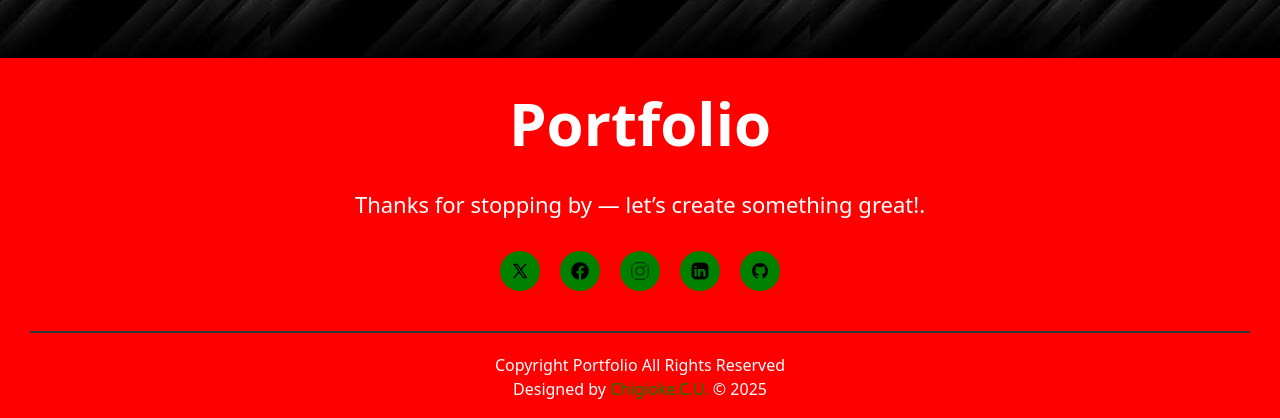
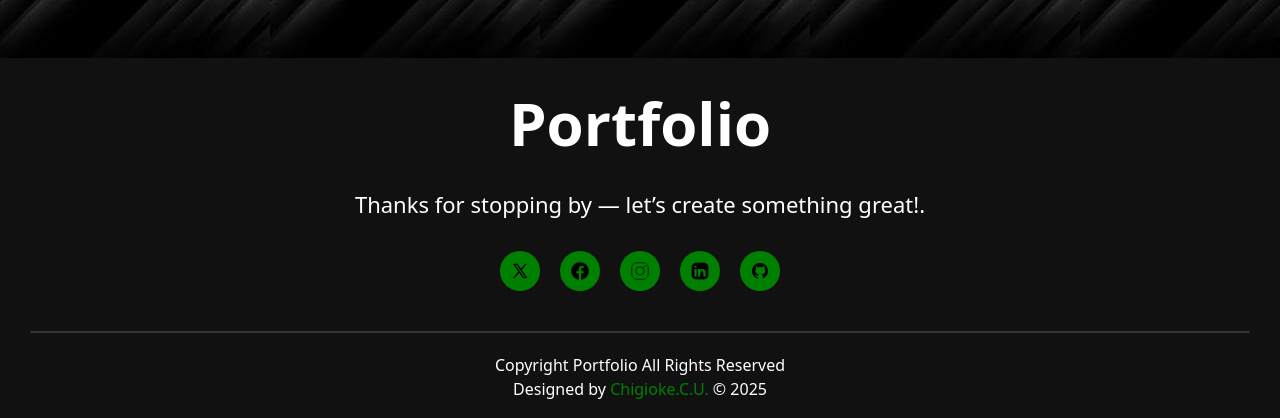
Before and after one commit to Tontoncharlie/portfolio, a Next.js app: page / in a window 1280 px wide. Shown: the part 509-927 px from the top of the page. Built offline with nearby package versions, Linux system fonts and the light colour scheme.

Commit message:
turning back

```diff
--- a/src/app/Components/footer/footer.module.css
+++ b/src/app/Components/footer/footer.module.css
@@ -1,5 +1,5 @@
 .footer {
-    /* background-color: #111; */
+    background-color: #111;
     color: white;
     padding: 20px 30px;
     display: flex;
@@ -7,7 +7,7 @@
     gap: 20px;
     align-items: center;
     justify-content: center;
-    background-color: red;
+    /* background-color: red; */
   }
 
   .footer h1 {
```
